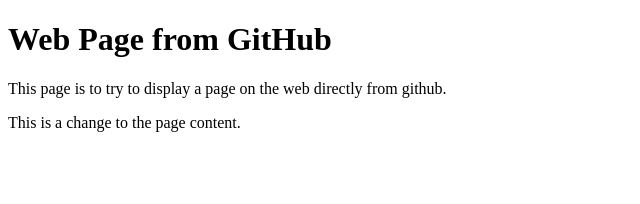
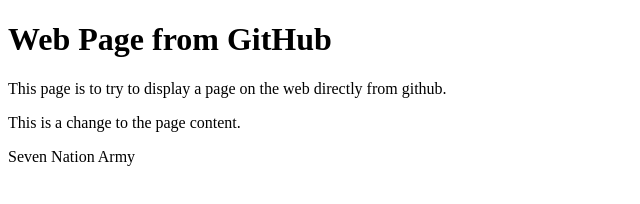
Before and after one commit to abonello/HTML-Tutorial01, a plain HTML site: page index.html in a window 1280 px wide. Shown: the whole page, without its empty margins (0-640 px from the left). Drawn offline with Linux system fonts and the light colour scheme.

Commit message:
2nd change

```diff
--- a/index.html
+++ b/index.html
@@ -7,5 +7,6 @@
 <h1>Web Page from GitHub</h1>
 <p>This page is to try to display a page on the web directly from github.</p>
 <p>This is a change to the page content.</p>
+<p>Seven Nation Army</p>
 </body>
 </html>
```
